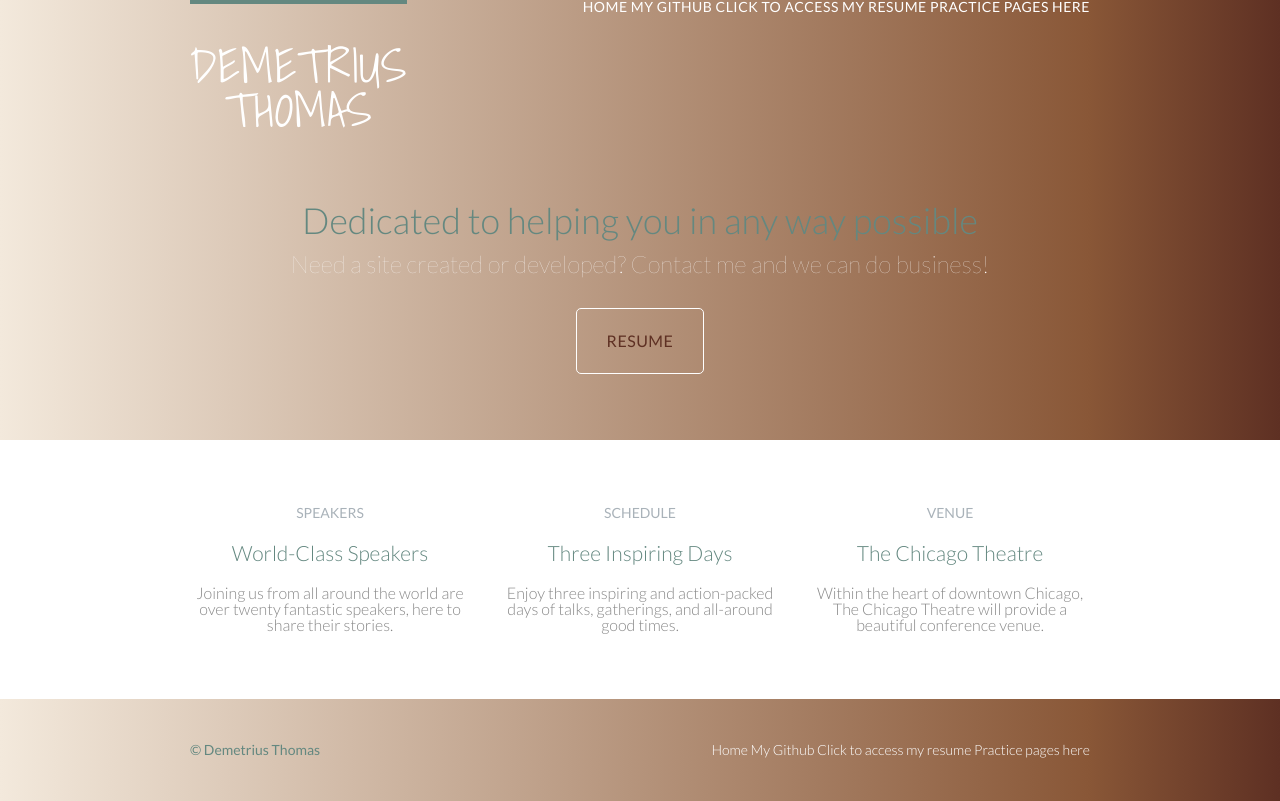
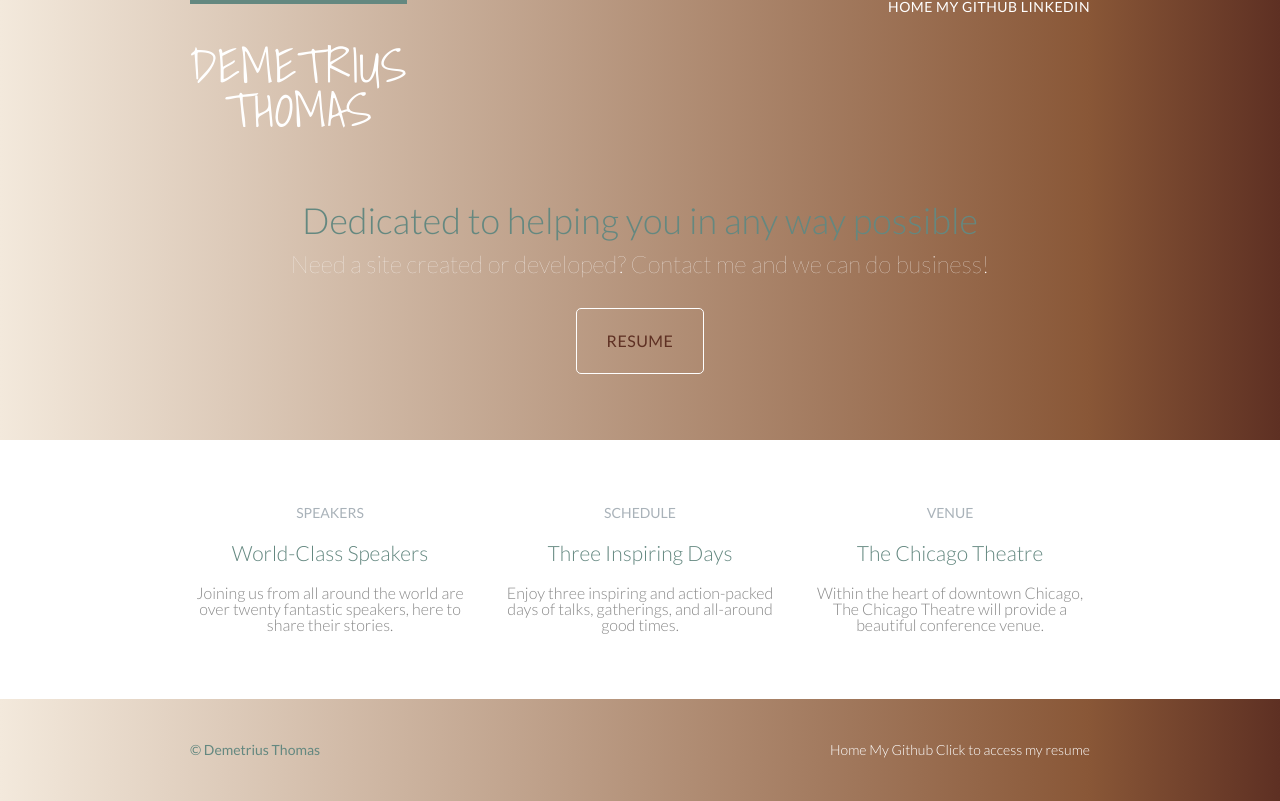
Before and after one commit to dthomas36/dthomas36.github.io, a plain HTML site: page index.html in a window 1280 px wide. Drawn offline with Linux system fonts and the light colour scheme; a web font is replaced by a local one.

Commit message:
Update index.html

```diff
--- a/index.html
+++ b/index.html
@@ -19,8 +19,7 @@
 	<nav class="nav primary-nav">
 		<a href="Index.html">Home</a>
 		<a href="https://github.com/dthomas36">My Github</a>
-		<a href="resume.html">Click to access my resume</a>
-		<a href="practice.html">Practice pages here</a>
+		<a href="https://www.linkedin.com/in/demetrius-thomas-763012118">LinkedIn</a>
 	</nav>
 
 	</header>
@@ -84,8 +83,7 @@
       <nav class="nav">
       <a href="Index.html">Home</a>
 		<a href="https://github.com/dthomas36">My Github</a>
-		<a href="resume.html">Click to access my resume</a>
-		<a href="practice.html">Practice pages here</a>
+		<a href="https://www.linkedin.com/in/demetrius-thomas-763012118">Click to access my resume</a>
       </nav>
 
     </footer>
```
